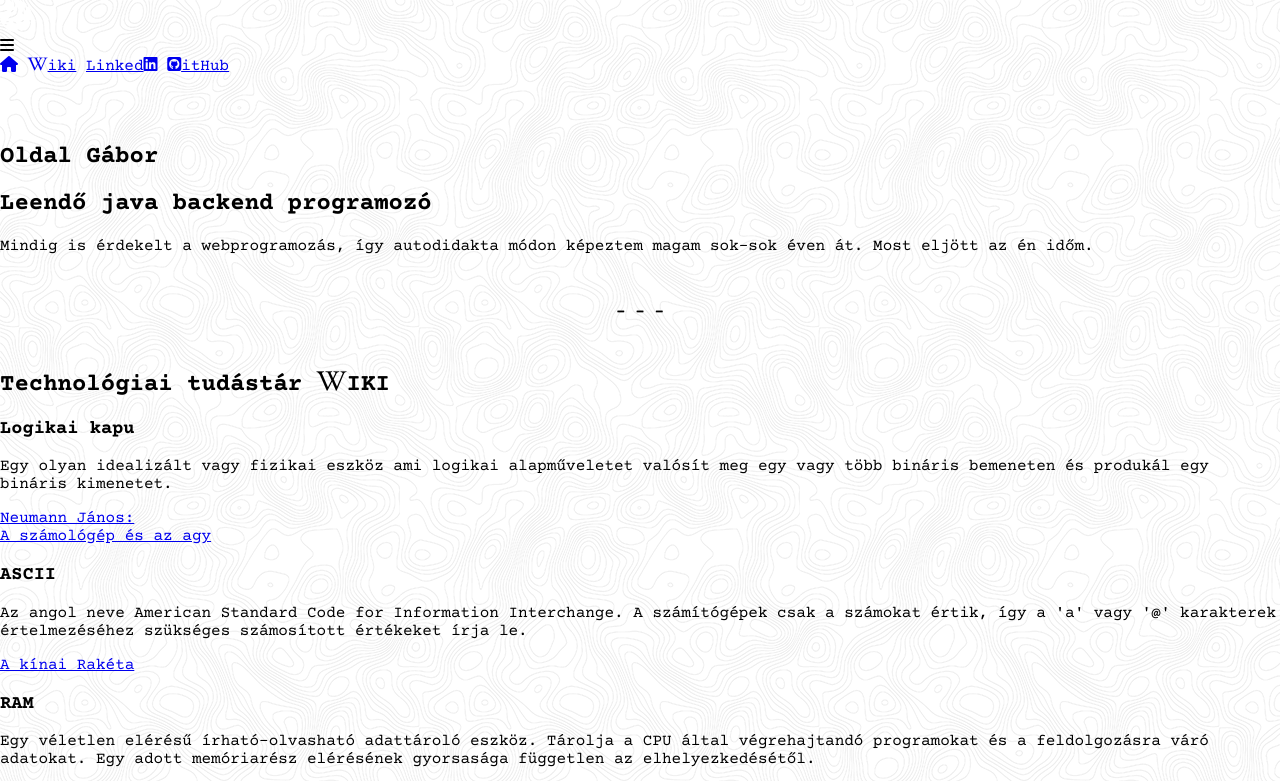
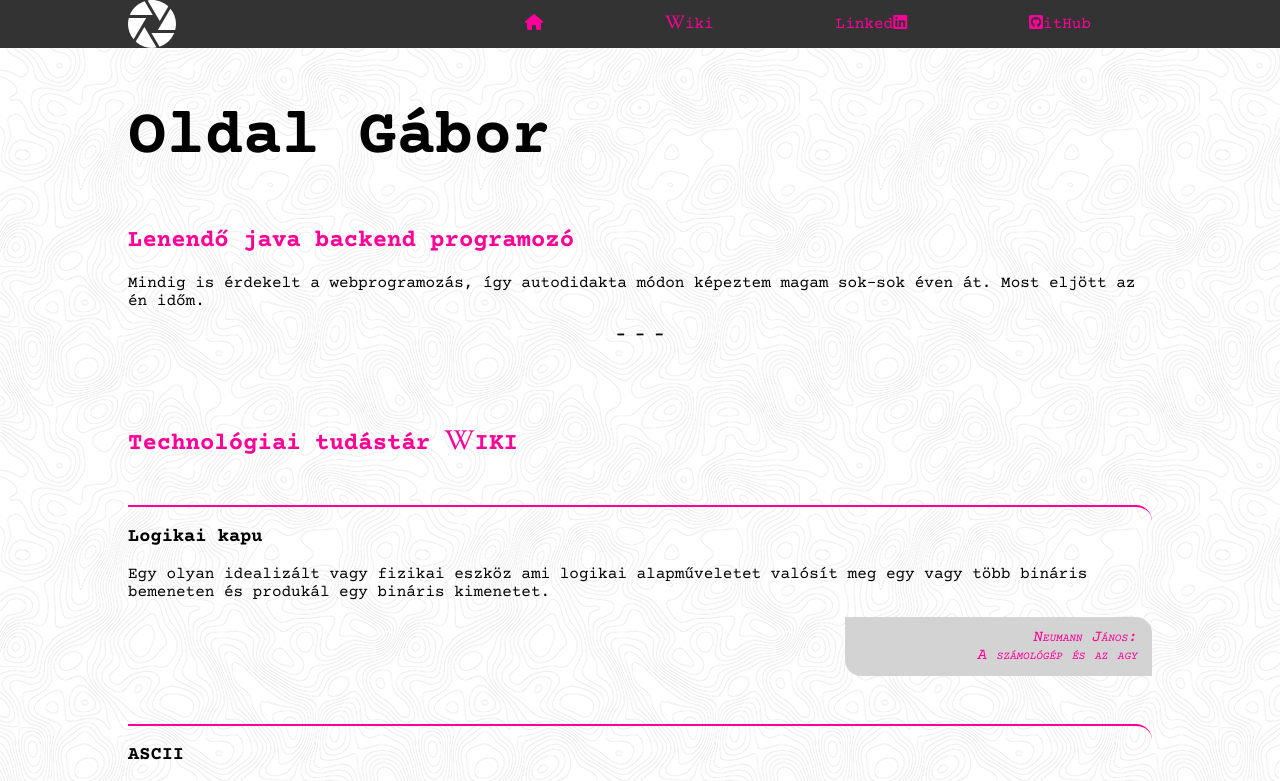
Before and after one commit to hirszerzesHarcos/hirszerzesHarcos.github.io, a plain HTML site: page index.html in a window 1280 px wide. Shown: the top 781 px of the page. Drawn offline with nearby package versions, Linux system fonts and the light colour scheme.

Commit message:
Changed to previous working version.

```diff
--- a/index.html
+++ b/index.html
@@ -21,10 +21,9 @@
         <a class="doboz f" href="https://github.com/"><i class="fab fa-github-square"></i><span>itHub</span><!--i class="fab fa-github"></i--></a>
       </nav>
     </header>
-    <div id="tavtarto"></div>
     <section id="magamrol" class="konyvjelzo">
       <h1>Oldal Gábor</h1>
-      <h2>Leendő java backend programozó</h2>
+      <h2>Lenendő java backend programozó</h2>
       <p>Mindig is érdekelt a webprogramozás, így autodidakta módon képeztem magam sok-sok éven át. Most eljött az én időm.</p>
     </section>
     <p class=elvalaszto>- - -</p>
--- a/styles.css
+++ b/styles.css
@@ -12,10 +12,7 @@ body{
   padding:0;
   margin:0;
 }
-#tavtarto{
-  padding-top: 3em;
-}
-/*section{
+section{
   margin:0 10%;
 }
 a,h2,#hamburger{
@@ -23,19 +20,19 @@ a,h2,#hamburger{
   text-decoration:none;
 }
 #nav{ /*header amiben a navigáció van*/
-/*  display:grid;
+  display:grid;
   grid-template:1fr/10% 21em 1fr 10%;
   overflow:hidden;
   background-color:#333;
   position:fixed;
   top:0;
   width:100%;
-  height:3em;
+  height:3em; /*Nagyon fontos, mert különben magasabb lesz, mint kéne!!!*/
 }
 nav a{
   display:block;
   /*margin:auto;*/
-  /*padding:auto;
+  padding:auto;
   line-height:3em;
   text-align:center;
   font-size:1em;
@@ -50,8 +47,8 @@ nav{
   grid-area:1/3/2/4;
   grid-template:1fr/repeat(4 fr);
   /*background-color:yellow;*/
-/*}
-/*#hamburger{
+}
+#hamburger{
   padding:auto;
   line-height:3em;
   text-align: center;
@@ -77,9 +74,9 @@ h1{
   animation:logo 16s ease-in-out 10s infinite alternate;
   grid-area:1/2/2/3;
   /*margin:0.225em;*/
-  /*width:auto;
+  width:auto;
   /*height:2.575em;*/
-  /*height:3.025em;
+  height:3.025em;
   position:relative;
 }
 @keyframes logo{
@@ -100,13 +97,13 @@ article{
   border-top: #f09 2px solid;
   border-radius: 0 1em;
   /*padding:1em;*/
-/*}
+}
 aside{
   /*display:inline;
   /*width:30%;
   padding-left:15px;
   margin-left:15px;*/
-  /*font-style:italic;
+  font-style:italic;
   font-variant:small-caps;
   text-align:right;
   background-color:lightgray;
@@ -114,12 +111,11 @@ aside{
   border-radius:0 1em 0 1em;
   padding:0.7em 0.9em;
   transition:0.5s linear;
-}*/
+}
 .elvalaszto{
   text-align:center;
   font-weight:bold;
-  margin:3em;
-}/*
+}
 .kep{
   background-color:#aaa;
   width:100%;
```
